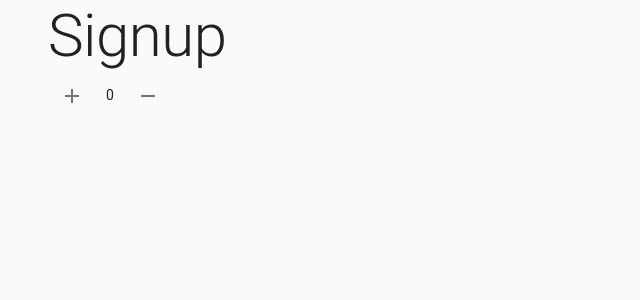
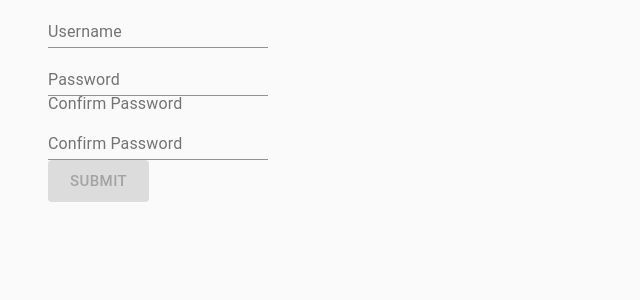
Before and after one commit to likesalmon/tst-tech-assessment-ammon-morris, a React (Create React App) app: page / in a window 1280 px wide. Shown: the top 300 px of the page, without its empty margins (0-640 px from the left). Built offline with nearby package versions, Linux system fonts and the light colour scheme; the HTML template or start-up script is replaced by a standard one.

Commit message:
feat(Signup): add form components

```diff
--- a/src/containers/App.tsx
+++ b/src/containers/App.tsx
@@ -14,7 +14,7 @@ interface AppProps {}
 const App: FunctionComponent<AppProps> = () => {
   return (
     <Container>
-      <Signup title="Signup" />
+      <Signup />
     </Container>
   );
 };
--- a/src/containers/Signup.tsx
+++ b/src/containers/Signup.tsx
@@ -3,16 +3,15 @@
  * Signup
  *
  */
-import React, {
-  FunctionComponent,
-  useReducer,
-} from 'react';
-import styled from 'styled-components';
+import React, { FunctionComponent, useState } from "react";
+import styled from "styled-components";
 import Container from "@material-ui/core/Container";
-import Typography from "@material-ui/core/Typography";
-import IconButton from "@material-ui/core/IconButton";
-import AddIcon from "@material-ui/icons/Add";
-import RemoveIcon from "@material-ui/icons/Remove";
+import FormControl from "@material-ui/core/FormControl";
+import TextField from "@material-ui/core/TextField";
+import InputLabel from "@material-ui/core/InputLabel";
+import Button from "@material-ui/core/Button";
+
+import StyledForm from "../components/StyledForm";
 
 /**
  * ############################################################################
@@ -43,12 +42,16 @@ export enum ActionTypes {
 interface IncrementAction {
   type: ActionTypes.INCREMENT;
 }
-export const incrementAction = (): IncrementAction => ({ type: ActionTypes.INCREMENT });
+export const incrementAction = (): IncrementAction => ({
+  type: ActionTypes.INCREMENT,
+});
 
 interface DecrementAction {
   type: ActionTypes.DECREMENT;
 }
-export const decrementAction = (): DecrementAction => ({ type: ActionTypes.DECREMENT });
+export const decrementAction = (): DecrementAction => ({
+  type: ActionTypes.DECREMENT,
+});
 
 // Add exhaustiveness checking to the reducer
 type Action = IncrementAction | DecrementAction;
@@ -77,30 +80,56 @@ export const reducer = (state: State, action: Action): State => {
  *
  * ############################################################################
  */
-interface SignupProps {
-  title: string;
-}
+type ChangeEvent = React.ChangeEvent<HTMLInputElement>;
 
-const Signup: FunctionComponent<SignupProps> = ({title}) => {
-  const [state, dispatch] = useReducer(reducer, initialState);
+interface SignupProps {}
+
+const Signup: FunctionComponent<SignupProps> = () => {
+  // const [state, dispatch] = useReducer(reducer, initialState);
+  const [password, setPassword] = useState("");
+  const [confirmPassword, setConfirmPassword] = useState("");
+  const submit = () => console.log("submit");
+  const passwordsMatch = password === confirmPassword;
 
   return (
     <Container>
-      <Typography variant="h2" component="h1" role="banner">Signup</Typography>
-
-      <IconButton onClick={() => dispatch(incrementAction())} aria-label="increment">
-        <AddIcon />
-      </IconButton>
-      <Total aria-label="total">{state.count as number}</Total>
-      <IconButton onClick={() => dispatch(decrementAction())} aria-label="decrement">
-        <RemoveIcon />
-      </IconButton>
+      <StyledForm noValidate onSubmit={submit}>
+        <TextField id="username" label="Username" />
+        <TextField
+          id="password"
+          type="password"
+          label="Password"
+          error={password.length > 0 && password === confirmPassword}
+          onChange={(e: ChangeEvent): void =>
+            setPassword(e.currentTarget.value)
+          }
+        />
+        <InputLabel htmlFor="confirm-password">Confirm Password</InputLabel>
+        <TextField
+          id="confirm-password"
+          type="password"
+          label="Confirm Password"
+          error={confirmPassword.length > 0 && password === confirmPassword}
+          onChange={(e: ChangeEvent): void =>
+            setConfirmPassword(e.currentTarget.value)
+          }
+        />
+        <Button
+          type="submit"
+          disabled={
+            password.length < 1 &&
+            confirmPassword.length < 1 &&
+            password === confirmPassword
+          }
+          color="primary"
+          variant="contained"
+          size="large"
+        >
+          Submit
+        </Button>
+      </StyledForm>
     </Container>
   );
 };
 
-export const Total = styled.span`
-  margin: 0 10px;
-`;
-
 export default Signup;
```
